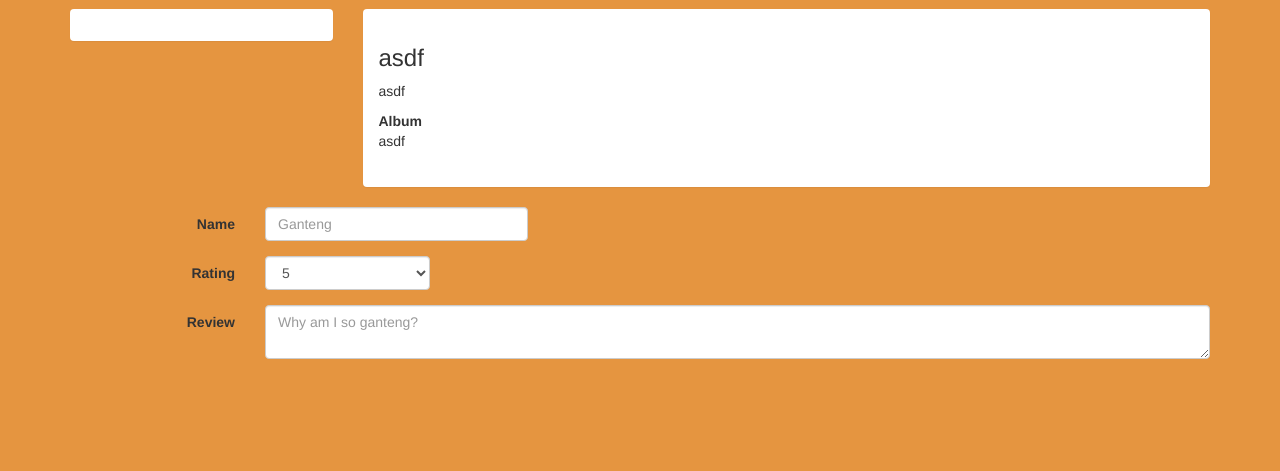
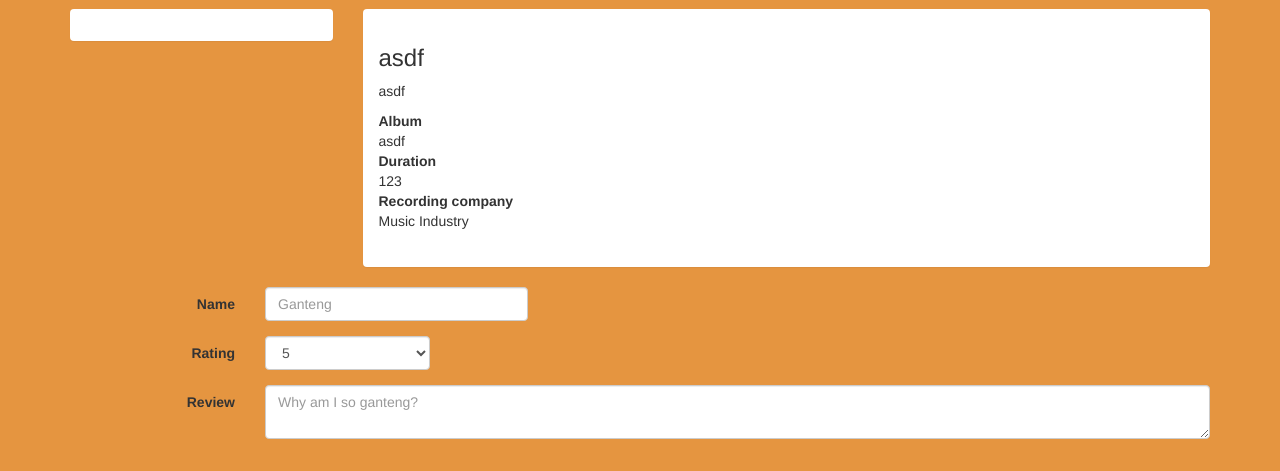
Before and after one commit to 9gix/dcs, a Django app: page /music/1/ in a window 1280 px wide. Shown: the part 51-522 px from the top of the page. Run offline with Django 3.2, Linux system fonts and the light colour scheme; data comes from the database, SQL or seed files in the repository; data that the repository does not hold is empty; parts of the project's set-up code (start-up, migrations or seed data) failed here and were passed over; some libraries are stand-ins or nearby versions.

Commit message:
Add organisation info to music

```diff
--- a/multimedia/managers.py
+++ b/multimedia/managers.py
@@ -45,11 +45,13 @@ class MusicManager(models.Manager):
                   mul.name AS name,
                   a.name AS album,
                   duration,
-                  price
-                FROM multimedia mul, music mus, album_music am, album a
+                  price,
+                  o.name AS organisation
+                FROM multimedia mul, music mus, album_music am, album a, organisation o
                 WHERE mul.id = mus.multimedia_id
                   AND am.music_id = mus.multimedia_id
                   AND am.album_id = a.id
+                  AND mul.organisation_id = o.id
             ''')
 
             for item in dictfetchall(c):
@@ -68,11 +70,13 @@ class MusicManager(models.Manager):
                   a.name AS album,
                   description,
                   duration,
-                  price
-                FROM multimedia mul, music mus, album_music am, album a
+                  price,
+                  o.name AS organisation
+                FROM multimedia mul, music mus, album_music am, album a, organisation o
                 WHERE mul.id = mus.multimedia_id
                   AND am.music_id = mus.multimedia_id
                   AND am.album_id = a.id
+                  AND mul.organisation_id = o.id
                   AND mul.id = %s;
             ''', [kwargs['id'], ])
             return dictfetchone(c)
--- a/multimedia/templates/multimedia/music_detail.html
+++ b/multimedia/templates/multimedia/music_detail.html
@@ -24,6 +24,10 @@
     {% endfor %}
     <dt>Album</dt>
     <dd>{{ music.album }}</dd>
+    <dt>Duration</dt>
+    <dd>{{ music.duration }}</dd>
+    <dt>Recording company</dt>
+    <dd>{{ music.organisation }}</dd>
   </dl>
 </p>
 {% endblock description %}
--- a/multimedia/templates/multimedia/music_list.html
+++ b/multimedia/templates/multimedia/music_list.html
@@ -21,6 +21,8 @@ Music - Digital Content Store
     <dd>{{ item.album }}</dd>
     <dt>Duration</dt>
     <dd>{{ item.duration }}</dd>
+    <dt>Recording company</dt>
+    <dd>{{ item.organisation }}</dd>
     <dt>Price</dt>
     <dd>{{ item.price }}</dd>
   </dl>
```
